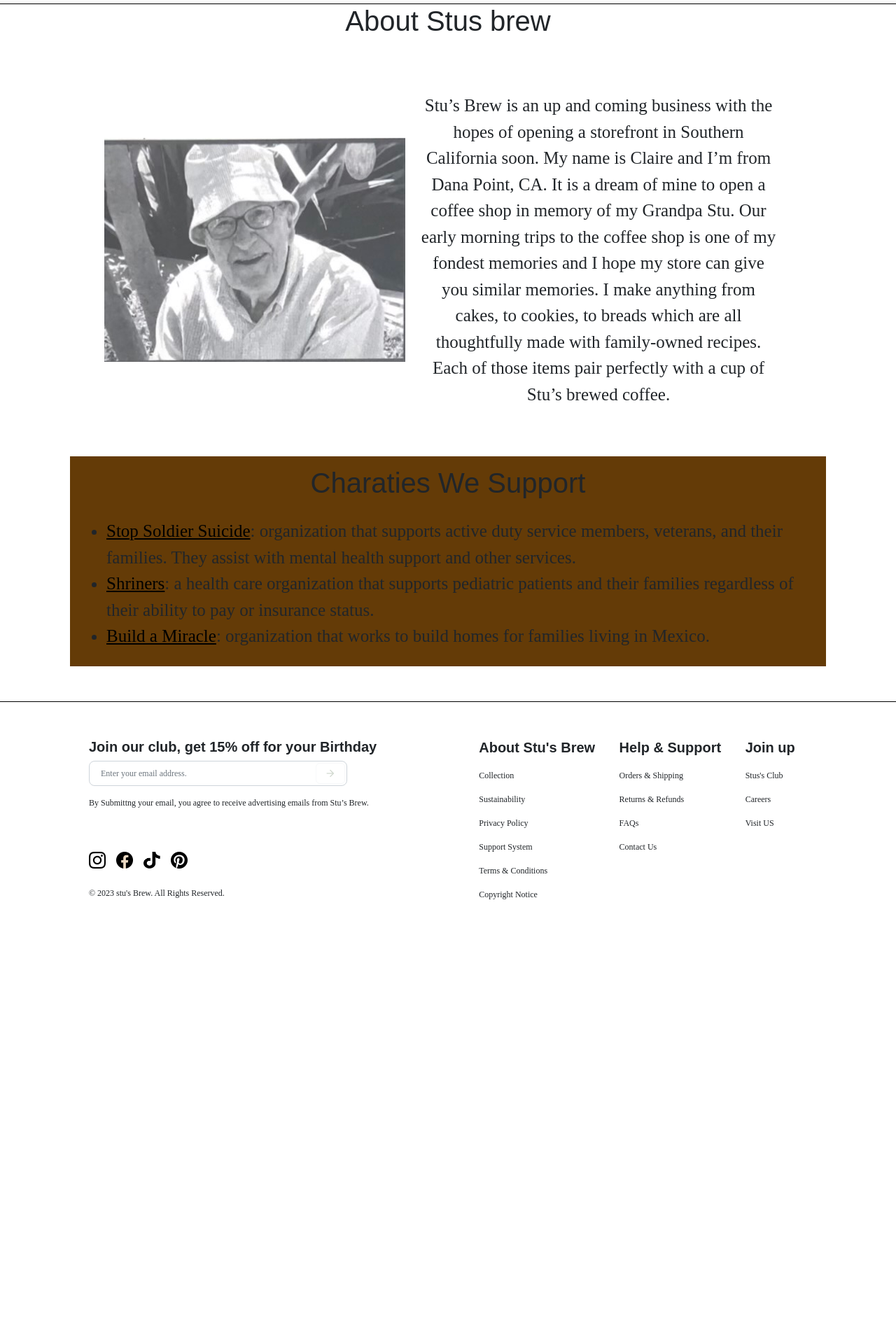
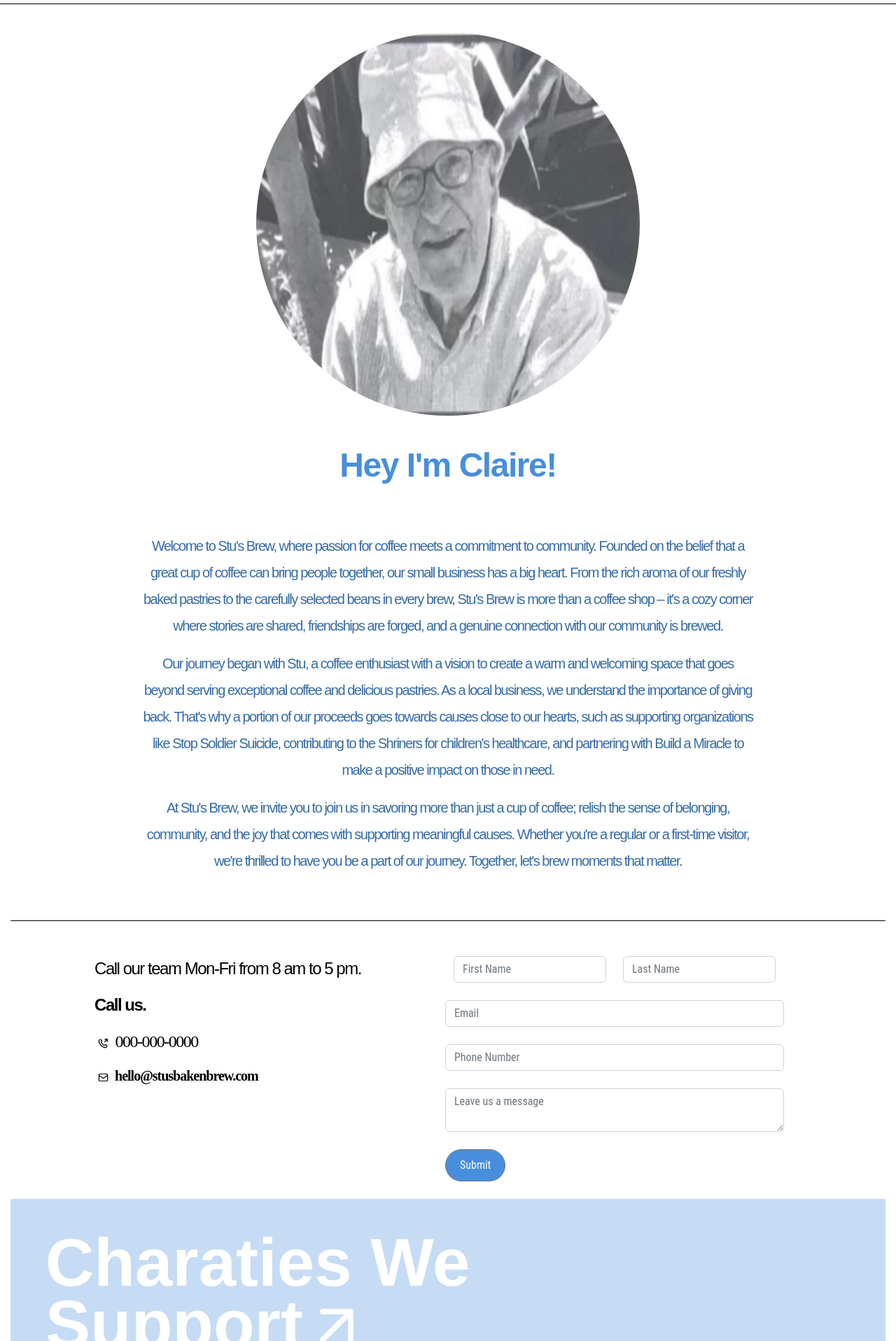
Before and after one commit to ajmurray211/StusBrew, a React (Create React App) app: page /#/about in a window 1280 px wide. Shown: the part 144-2060 px from the top of the page at 70% size. Before the commit the page ends 1497 px from the top, so only its background shows below. Built offline with nearby package versions, Linux system fonts and the light colour scheme.

Commit message:
edited the about page to fit designer specs, email functionality missing

```diff
--- a/src/App.css
+++ b/src/App.css
@@ -144,36 +144,119 @@
 
 /* About styles */
 
-.aboutMsg {
-  margin: 20px;
-  min-width: 370px;
+#aboutPage {
+  margin: 15px;
 }
 
-#aboutPage {
-  margin: 10px;
-  display: flex;
-  flex-direction: column;
-  align-items: center;
-  justify-content: center;
-  margin: 0 100px;
+#aboutTitleSection {}
+
+.aboutImg {
+  margin: 25px 0;
+  width: 548px;
+  height: 548px;
+  flex-shrink: 0;
+  border-radius: 548px;
+  background: url('./Assets/stu.jpeg'), lightgray 50% / cover no-repeat, #D9D9D9;
 }
 
-#aboutContainer {
-  display: flex;
-  flex-wrap: wrap;
-  justify-content: center;
-  align-items: center;
+.aboutTitle {
+  color: var(--foundation-blue-normal, #478EDC);
+  font-feature-settings: 'clig' off, 'liga' off;
+  font-family: var(--font-1);
+  font-size: 48px;
+  font-style: normal;
+  font-weight: 600;
+  line-height: 92px;
+  letter-spacing: -1.481px;
 }
 
-#aboutPage h1 {
-  padding-bottom: 50px;
-  min-width: 370px;
+.aboutMsgContainer {
+  display: flex;
+  width: 70%;
+  flex-direction: column;
+  justify-content: center;
+  margin: 50px auto;
+  color: var(--foundation-blue-dark, #356BA5);
+  text-align: center;
+  font-family: var(--font-1);
+  font-size: 20px;
+  line-height: 38px;
+  letter-spacing: -1.481px;
 }
 
-.aboutMsg {
-  width: 40vw;
-  min-width: 370px;
+.aboutMsg {}
+
+.contactFormSection {
+  padding: 25px;
+  border-top: 1px solid black;
+  display: flex;
+  justify-content: space-evenly;
+  text-align: left;
 }
+
+.aboutContactDescription {
+  margin: 25px 0 0 0;
+}
+
+.aboutContactIcon {
+  width: 25px;
+  padding: 5px;
+}
+
+.aboutContactTimes {
+  color: #000;
+  font-feature-settings: 'clig' off, 'liga' off;
+  font-family: var(--font-1);
+  font-size: 24px;
+  font-style: normal;
+  font-weight: 400;
+  letter-spacing: -1.481px;
+}
+
+.aboutContactSubTitle {
+  color: #000;
+  font-feature-settings: 'clig' off, 'liga' off;
+  font-family: var(--font-1);
+  font-size: 24px;
+  font-style: normal;
+  font-weight: 700;
+  letter-spacing: -1.481px;
+}
+
+.aboutContactNumber {
+  color: #000;
+  font-feature-settings: 'clig' off, 'liga' off;
+  font-family: Montserrat;
+  font-size: 24px;
+  font-style: normal;
+  font-weight: 400;
+  letter-spacing: -1.481px;
+}
+
+.aboutContactEmail {
+  color: #000;
+  font-feature-settings: 'clig' off, 'liga' off;
+  font-family: Montserrat;
+  font-size: 20px;
+  font-style: normal;
+  font-weight: 600;
+  letter-spacing: -1px;
+}
+
+.aboutContactInputs {
+  margin: 0 25px;
+}
+
+.aboutInputRow {
+  margin: 25px 0;
+}
+
+.aboutFormSubmit {
+  padding: 10px 20px;
+  border-radius: 48px;
+  background: var(--foundation-blue-normal, #478EDC);
+}
+
 
 @media screen and (max-width: 425px) {
 
--- a/src/pages/About.js
+++ b/src/pages/About.js
@@ -1,24 +1,104 @@
-import stu from '../Assets/stu.jpeg'
 import Charities from '../components/Charities';
+import phoneIcon from '../Assets/phoneIcon.png'
+import emailIcon from '../Assets/emailIcon.png'
+import { Input, Button, Form, Row, Col } from 'reactstrap';
+import FooterLinks from '../components/FooterLinks';
+import { useState } from 'react';
 
 const About = (props) => {
     const stu = process.env.PUBLIC_URL + '/assets/stu.jpeg'
+
+    const [firstName, setFirstName] = useState('');
+    const [lastName, setLastName] = useState('');
+    const [email, setEmail] = useState('');
+    const [phoneNumber, setPhoneNumber] = useState('');
+    const [message, setMessage] = useState('');
+
+    const handleSubmit = (e) => {
+        e.preventDefault();
+
+        console.log('Form submitted:', { firstName, lastName, email, phoneNumber, message });
+    };
+
     return (
         <div id='aboutPage'>
-            <h1 className='title'>About Stus brew</h1>
-            <div id='aboutContainer'>
-                <img className='aboutImg' src={stu} alt='black and grey picture of stu' />
-                <p className='body aboutMsg'>
-                    Stu’s Brew is an up and coming business with the hopes of opening a storefront in Southern
-                    California soon. My name is Claire and I’m from Dana Point, CA. It is a dream of mine to open
-                    a coffee shop in memory of my Grandpa Stu. Our early morning trips to the coffee shop is one
-                    of my fondest memories and I hope my store can give you similar memories. I make anything from
-                    cakes, to cookies, to breads which are all thoughtfully made with family-owned recipes. Each of
-                    those items pair perfectly with a cup of Stu’s brewed coffee.
-                </p>
+            <div id='aboutTitleSection'>
+                <img className='aboutImg' src={stu} alt='Picture of Claire' />
+                <p className='aboutTitle'>Hey I'm Claire!</p>
+                <div className='aboutMsgContainer'>
+                    <p className='aboutMsg'>
+                        Welcome to Stu's Brew, where passion for coffee meets a commitment to community.
+                        Founded on the belief that a great cup of coffee can bring people together, our small business
+                        has a big heart. From the rich aroma of our freshly baked pastries to the carefully selected
+                        beans in every brew, Stu's Brew is more than a coffee shop – it's a cozy corner where stories
+                        are shared, friendships are forged, and a genuine connection with our community is brewed.
+                    </p>
+                    <p className='aboutMsg'>
+                        Our journey began with Stu, a coffee enthusiast with a vision to create a warm and welcoming
+                        space that goes beyond serving exceptional coffee and delicious pastries. As a local business,
+                        we understand the importance of giving back. That's why a portion of our proceeds goes towards
+                        causes close to our hearts, such as supporting organizations like Stop Soldier Suicide, contributing
+                        to the Shriners for children's healthcare, and partnering with Build a Miracle to make a positive
+                        impact on those in need.
+                    </p>
+                    <p className='aboutMsg'>
+                        At Stu's Brew, we invite you to join us in savoring more than just a cup of coffee; relish the
+                        sense of belonging, community, and the joy that comes with supporting meaningful causes. Whether
+                        you're a regular or a first-time visitor, we're thrilled to have you be a part of our journey.
+                        Together, let's brew moments that matter.
+                    </p>
+                </div>
+            </div>
+            <div className='contactFormSection'>
+                <div className='aboutContactDescription'>
+                    <p className='aboutContactTimes'>Call our team Mon-Fri from 8 am to 5 pm.</p>
+                    <p className='aboutContactSubTitle'>Call us.</p>
+                    <p className='aboutContactNumber'><img className='aboutContactIcon' src={phoneIcon} /> 000-000-0000</p>
+                    <p className='aboutContactEmail'><img className='aboutContactIcon' src={emailIcon} /> hello@stusbakenbrew.com</p>
+                </div>
+                <Form className='aboutContactInputs' onSubmit={handleSubmit}>
+                    <Row className='aboutInputRow'>
+                        <Col md={6}>
+                            <Input
+                                placeholder='First Name'
+                                value={firstName}
+                                onChange={(e) => setFirstName(e.target.value)}
+                            />
+                        </Col>
+                        <Col md={6}>
+                            <Input
+                                placeholder='Last Name'
+                                value={lastName}
+                                onChange={(e) => setLastName(e.target.value)}
+                            />
+                        </Col>
+                    </Row>
+                    <Input
+                        className='aboutInputRow'
+                        type='email'
+                        placeholder='Email'
+                        value={email}
+                        onChange={(e) => setEmail(e.target.value)}
+                    />
+                    <Input
+                        className='aboutInputRow'
+                        type='tel'
+                        placeholder='Phone Number'
+                        value={phoneNumber}
+                        onChange={(e) => setPhoneNumber(e.target.value)}
+                    />
+                    <Input
+                        className='aboutInputRow'
+                        type='textarea'
+                        placeholder='Leave us a message'
+                        value={message}
+                        onChange={(e) => setMessage(e.target.value)}
+                    />
+                    <Button className='aboutFormSubmit' type='submit'>Submit</Button>
+                </Form>
             </div>
 
-            <Charities />
+            <FooterLinks />
         </div>
     );
 }
```
Also changed, not shown: src/Assets/emailIcon.png (added), src/Assets/phoneIcon.png (added).
